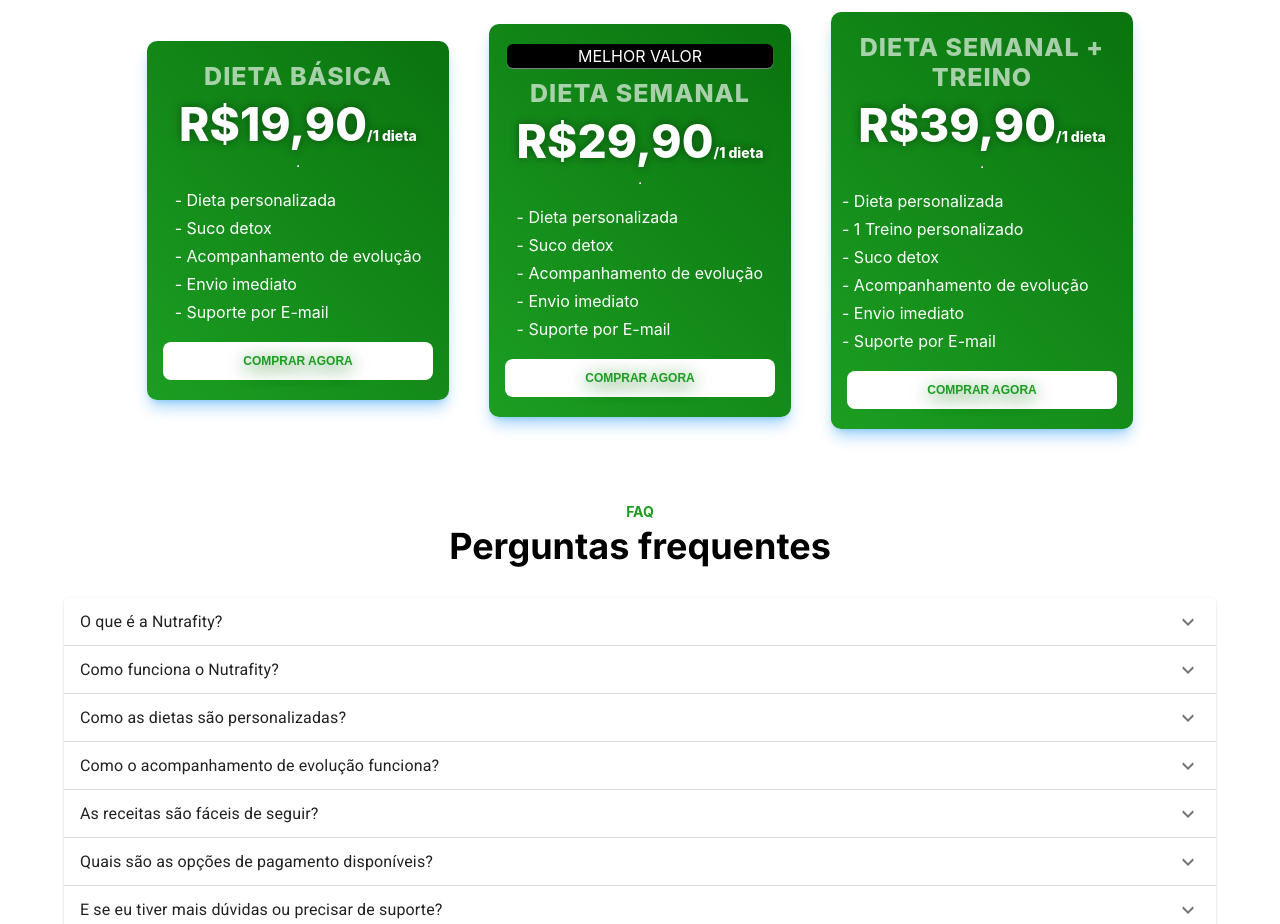
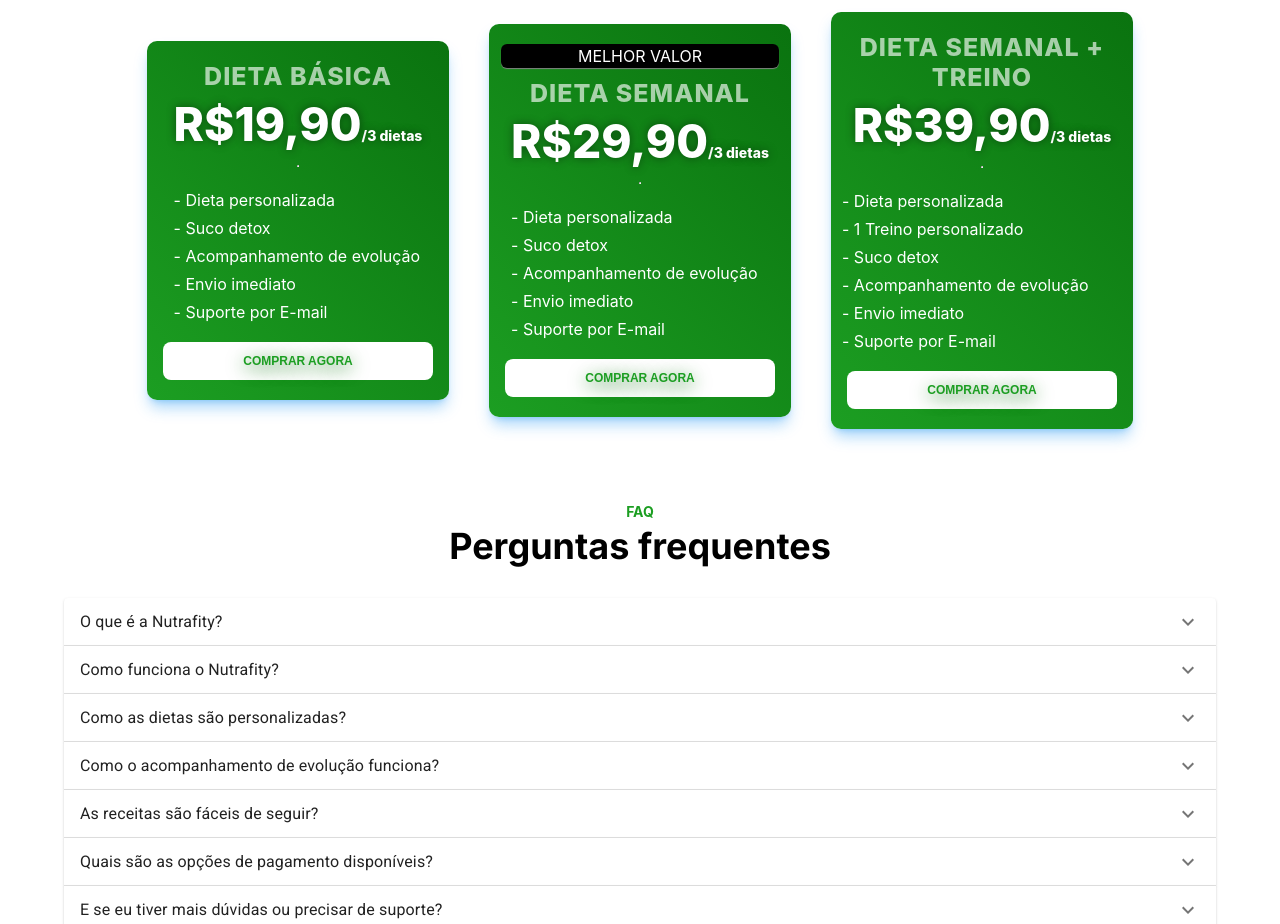
Before and after one commit to theofurtado05/nutralia, a React (Create React App) app: page / in a window 1280 px wide. Shown: the part 2120-3044 px from the top of the page. Built offline with nearby package versions, Linux system fonts and the light colour scheme; no server answers; what @react-pdf/renderer would draw is missing.

Commit message:
3 dietas

```diff
--- a/src/components/CardPlanos/Planos/index.jsx
+++ b/src/components/CardPlanos/Planos/index.jsx
@@ -23,13 +23,13 @@ const Planos = () => {
 
                         <CardPlano
                             tituloPlano={'Dieta Básica'}
-                            frequencia={'1 dieta'}
+                            frequencia={'3 dietas'}
                             valorPlano={'19,90'}
-                            numDietas={'1'}
-                            link={`https://pay.kiwify.com.br/s9j8osb?afid=${sessionStorage.getItem('afid')}&utm_content=${localStorage.getItem('@UserId:Nutrafity')}&src=1&utm_medium=Dieta%20Basica`}
+                            numDietas={'3'}
+                            link={`https://pay.kiwify.com.br/s9j8osb?afid=${sessionStorage.getItem('afid')}&utm_content=${localStorage.getItem('@UserId:Nutrafity')}&src=3&utm_medium=Dieta%20Basica`}
                             adicionalAnual={false}
                             avulso={true}
-                            linkPagamento={`https://pay.kiwify.com.br/s9j8osb?afid=${sessionStorage.getItem('afid')}&utm_content=${localStorage.getItem('@UserId:Nutrafity')}&src=1&utm_medium=Dieta%20Basica`}
+                            linkPagamento={`https://pay.kiwify.com.br/s9j8osb?afid=${sessionStorage.getItem('afid')}&utm_content=${localStorage.getItem('@UserId:Nutrafity')}&src=3&utm_medium=Dieta%20Basica`}
                         />
 
 
@@ -38,27 +38,27 @@ const Planos = () => {
 
                         <CardPlano
                             tituloPlano={'Dieta Semanal'}
-                            frequencia={'1 dieta'}
+                            frequencia={'3 dietas'}
                             valorPlano={'29,90'}
-                            numDietas={'1'}
-                            link={`https://pay.kiwify.com.br/nj7DZXJ?afid=${sessionStorage.getItem('afid')}&utm_content=${localStorage.getItem('@UserId:Nutrafity')}&src=1&utm_medium=Dieta%20Semanal`}
+                            numDietas={'3'}
+                            link={`https://pay.kiwify.com.br/nj7DZXJ?afid=${sessionStorage.getItem('afid')}&utm_content=${localStorage.getItem('@UserId:Nutrafity')}&src=3&utm_medium=Dieta%20Semanal`}
                             adicionalAnual={true}
                             avulso={true}
-                            linkPagamento={`https://pay.kiwify.com.br/nj7DZXJ?afid=${sessionStorage.getItem('afid')}&utm_content=${localStorage.getItem('@UserId:Nutrafity')}&src=1&utm_medium=Dieta%20Semanal`}
+                            linkPagamento={`https://pay.kiwify.com.br/nj7DZXJ?afid=${sessionStorage.getItem('afid')}&utm_content=${localStorage.getItem('@UserId:Nutrafity')}&src=3&utm_medium=Dieta%20Semanal`}
                         />
 
 
                         <CardPlano
                             tituloPlano={'Dieta Semanal + Treino'}
-                            frequencia={'1 dieta'}
+                            frequencia={'3 dietas'}
                             valorPlano={'39,90'}
-                            numDietas={'1'}
-                            link={`https://pay.kiwify.com.br/HiRYcbq?afid=${sessionStorage.getItem('afid')}&utm_content=${localStorage.getItem('@UserId:Nutrafity')}&src=1&utm_source=1&utm_medium=Dieta%20Semanal%20com%20Treino`}
+                            numDietas={'3'}
+                            link={`https://pay.kiwify.com.br/HiRYcbq?afid=${sessionStorage.getItem('afid')}&utm_content=${localStorage.getItem('@UserId:Nutrafity')}&src=3&utm_source=1&utm_medium=Dieta%20Semanal%20com%20Treino`}
                             adicionalAnual={false}
                             avulso={true}
                             treino={true}
                             numTreinos={1}
-                            linkPagamento={`https://pay.kiwify.com.br/HiRYcbq?afid=${sessionStorage.getItem('afid')}&utm_content=${localStorage.getItem('@UserId:Nutrafity')}&src=1&utm_source=1&utm_medium=Dieta%20Semanal%20com%20Treino`}
+                            linkPagamento={`https://pay.kiwify.com.br/HiRYcbq?afid=${sessionStorage.getItem('afid')}&utm_content=${localStorage.getItem('@UserId:Nutrafity')}&src=3&utm_source=1&utm_medium=Dieta%20Semanal%20com%20Treino`}
                         />
 
                     </DivForm>
--- a/src/pages/LandingPage/index.jsx
+++ b/src/pages/LandingPage/index.jsx
@@ -223,38 +223,38 @@ const LandingPage = () => {
                 <div className="divPlanos">
                         <CardPlano
                             tituloPlano={'Dieta Básica'}
-                            frequencia={'1 dieta'}
+                            frequencia={'3 dietas'}
                             valorPlano={'19,90'}
-                            numDietas={'1'}
+                            numDietas={'3'}
                             link={`./registro/${afid}`}
                             adicionalAnual={false}
                             avulso={true}
-                            linkPagamento={`https://pay.kiwify.com.br/s9j8osb?afid=${sessionStorage.getItem('afid')}&utm_content=${localStorage.getItem('@UserId:Nutrafity')}&src=1`}
+                            linkPagamento={`https://pay.kiwify.com.br/s9j8osb?afid=${sessionStorage.getItem('afid')}&utm_content=${localStorage.getItem('@UserId:Nutrafity')}&src=3`}
                         />
 
                         <CardPlano
                             tituloPlano={'Dieta Semanal'}
-                            frequencia={'1 dieta'}
+                            frequencia={'3 dietas'}
                             valorPlano={'29,90'}
-                            numDietas={'1'}
+                            numDietas={'3'}
                             link={`./registro/${afid}`}
                             adicionalAnual={true}
                             avulso={true}
-                            linkPagamento={`https://pay.kiwify.com.br/niYZqRH?afid=${sessionStorage.getItem('afid')}&utm_content=${localStorage.getItem('@UserId:Nutrafity')}&src=1`}
+                            linkPagamento={`https://pay.kiwify.com.br/niYZqRH?afid=${sessionStorage.getItem('afid')}&utm_content=${localStorage.getItem('@UserId:Nutrafity')}&src=3`}
                         />
 
 
                         <CardPlano
                             tituloPlano={'Dieta Semanal + Treino'}
-                            frequencia={'1 dieta'}
+                            frequencia={'3 dietas'}
                             valorPlano={'39,90'}
-                            numDietas={'1'}
+                            numDietas={'3'}
                             link={`./registro/${afid}`}
                             adicionalAnual={false}
                             avulso={true}
                             treino={true}
                             numTreinos={1}
-                            linkPagamento={`https://pay.kiwify.com.br/7miepJ7?afid=${sessionStorage.getItem('afid')}&utm_content=${localStorage.getItem('@UserId:Nutrafity')}&src=1&utm_source=1`}
+                            linkPagamento={`https://pay.kiwify.com.br/7miepJ7?afid=${sessionStorage.getItem('afid')}&utm_content=${localStorage.getItem('@UserId:Nutrafity')}&src=3&utm_source=1`}
                         />
                 </div>
 
```
